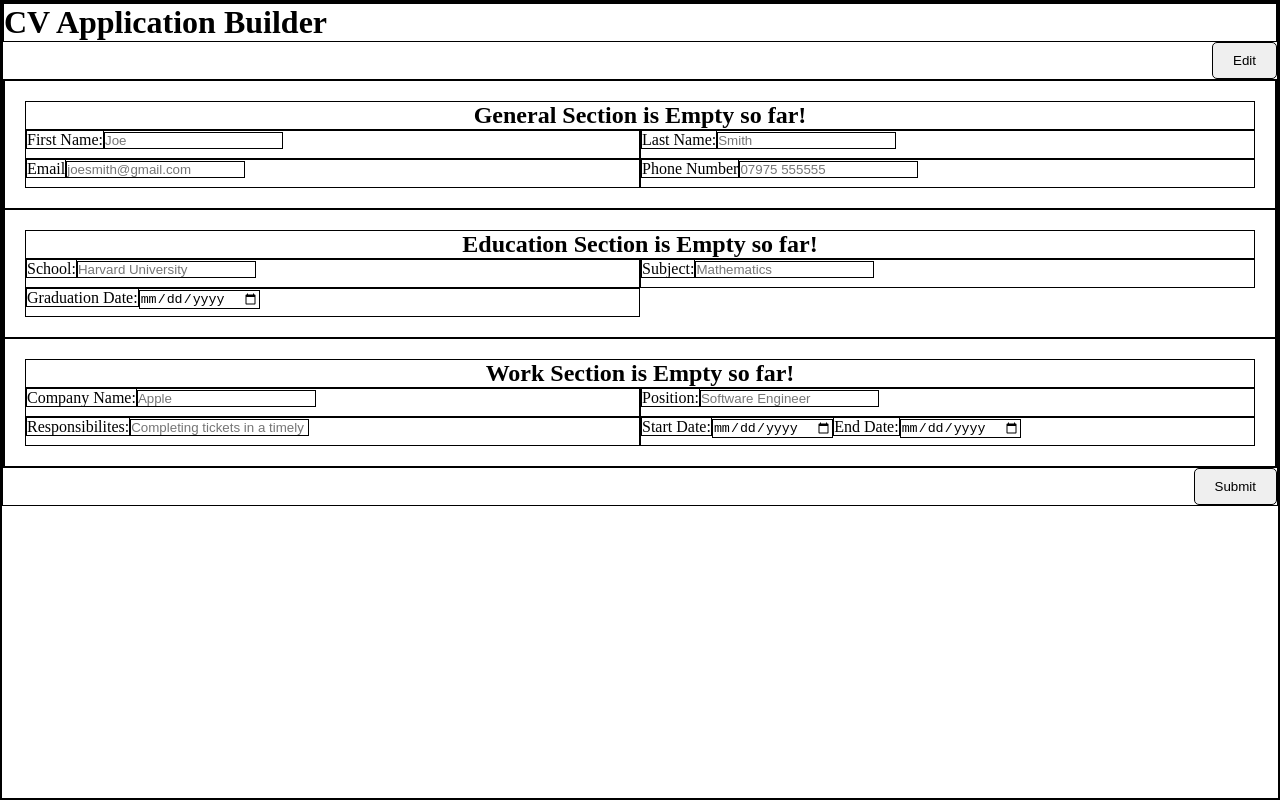
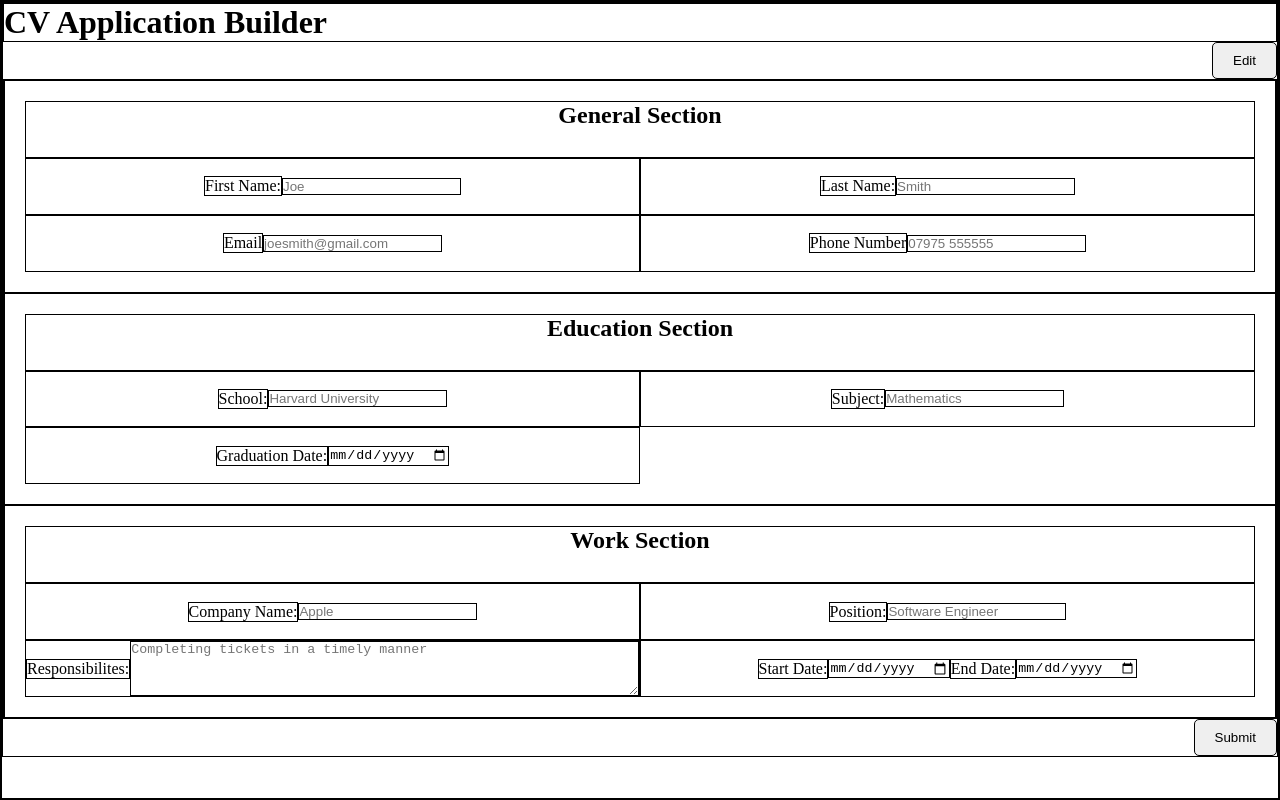
Before and after one commit to Scanceptic/cv-application, a React (Vite) app: page / in a window 1280 px wide. Built offline with nearby package versions, Linux system fonts and the light colour scheme.

Commit message:
add labels

```diff
--- a/src/components/Education.jsx
+++ b/src/components/Education.jsx
@@ -4,7 +4,7 @@ function Education() {
   return (
     <>
       <div className="section">
-        <h2>Education Section is Empty so far!</h2>
+        <h2>Education Section</h2>
         <div><label>School:</label><input type="text" placeholder="Harvard University"></input></div>
         <div><label>Subject:</label><input type="text" placeholder="Mathematics"></input></div>
         <div><label>Graduation Date:</label><input type="date"></input></div>
--- a/src/components/General.jsx
+++ b/src/components/General.jsx
@@ -4,8 +4,8 @@ function General() {
   return (
     <>
       <div className="section">
-        <h2>General Section is Empty so far!</h2>
-        <div><label>First Name:</label><input type="text" placeholder="Joe"></input></div>
+        <h2>General Section</h2>
+        <div><label htmlFor="first-name">First Name:</label><input id="first-name" type="text" placeholder="Joe"></input></div>
         <div><label>Last Name:</label><input type="text" placeholder="Smith"></input></div>
         <div><label>Email</label><input type="email" placeholder="joesmith@gmail.com"></input></div>
         <div><label>Phone Number</label><input type="tel" placeholder="07975 555555"></input></div>
--- a/src/components/Work.jsx
+++ b/src/components/Work.jsx
@@ -4,10 +4,10 @@ function Work() {
   return (
     <>
       <div className="section">
-        <h2>Work Section is Empty so far!</h2>
+        <h2>Work Section</h2>
         <div><label>Company Name:</label><input type="text" placeholder="Apple"></input></div>
         <div><label>Position:</label><input type="text" placeholder="Software Engineer"></input></div>
-        <div><label>Responsibilites:</label><input type="text" placeholder="Completing tickets in a timely manner"></input></div>
+        <div><label>Responsibilites:</label><textarea type="text" placeholder="Completing tickets in a timely manner" className="large"></textarea></div>
         <div>
           <label>Start Date:</label><input type="date"></input>
           <label>End Date:</label><input type="date"></input>
--- a/src/styles/App.css
+++ b/src/styles/App.css
@@ -27,7 +27,7 @@ body {
 #container {
     display: grid;
     grid-template-rows: 1fr 1fr 1fr;
-    height: 100%;
+    height: 80vh;
 }
 
 .section {
@@ -42,3 +42,14 @@ body {
     grid-column: 1 / 3;
     text-align: center;
 }
+
+.section > div {
+    display: flex;
+    justify-content: center;
+    align-items: center;
+}
+
+.large {
+    width: 100%;
+    height: 100%;
+}
```
